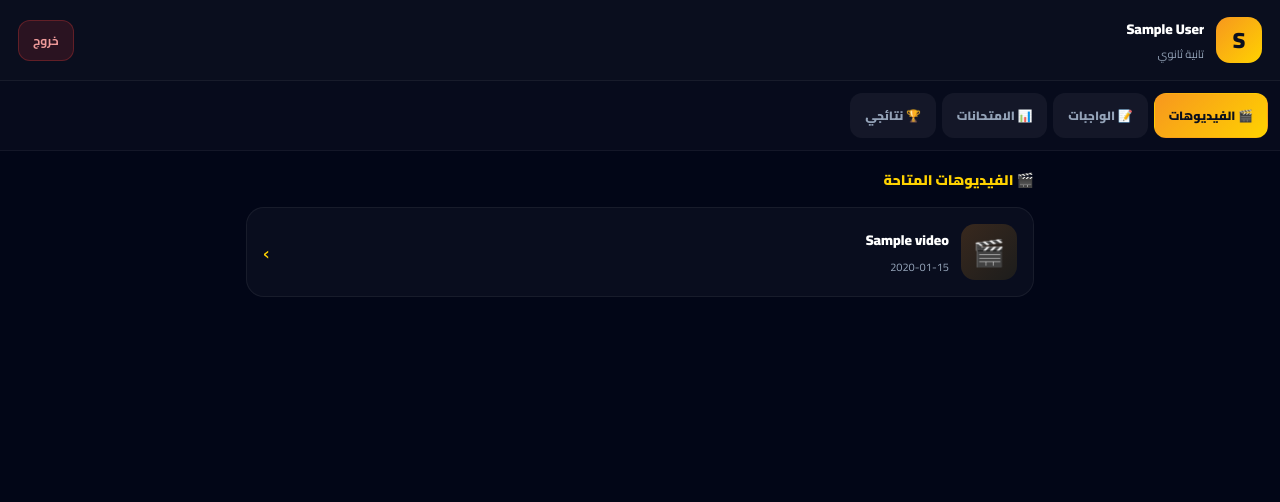
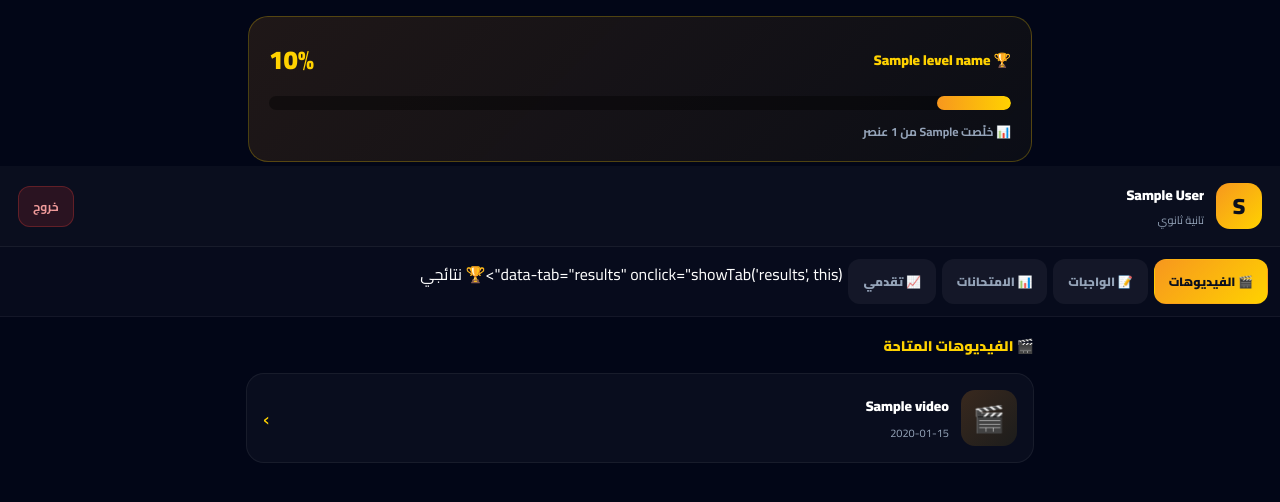
Before and after one commit to a01008062965a-afk/ahmededu, a Flask app: template templates/student.html in a window 1280 px wide. Shown: the top 502 px of the page. Run offline with Flask 3, Linux system fonts and the light colour scheme; tables that the repository leaves empty hold one stand-in row (values such as "Sample post"); the template is opened without the code that fills it: values that come from a table or form of the project are taken from there, most other values are stand-ins (such as "Sample title", 1, 10 or a date in 2020).

Commit message:
add progress

```diff
--- a/templates/student.html
+++ b/templates/student.html
@@ -77,7 +77,19 @@ canvas{width:100%;height:auto;border-radius:8px;touch-action:none;cursor:crossha
 </head>
 <body>
 
-<header>
+
+<div style="padding:16px 18px 4px;max-width:820px;margin:0 auto">
+<div style="background:linear-gradient(135deg,rgba(247,151,30,0.12),rgba(255,210,0,0.04));border:1.5px solid rgba(255,210,0,0.25);border-radius:20px;padding:18px 20px">
+<div style="display:flex;justify-content:space-between;align-items:center;margin-bottom:12px">
+<div style="font-size:14px;font-weight:900;color:#ffd200">🏆 {{ level_name }}</div>
+<div style="font-size:26px;font-weight:900;color:#ffd200">{{ progress }}%</div>
+</div>
+<div style="height:14px;background:rgba(0,0,0,0.4);border-radius:100px;overflow:hidden">
+<div style="height:100%;background:linear-gradient(90deg,#f7971e,#ffd200);border-radius:100px;width:{{ progress }}%"></div>
+</div>
+<div style="margin-top:10px;font-size:12px;color:#94a3b8;font-weight:700">📊 خلّصت {{ done_items }} من {{ total_items }} عنصر</div>
+</div>
+</div><header>
 <div class="user">
 <div class="avatar">{{ student.name[0] }}</div>
 <div>
@@ -92,7 +104,8 @@ canvas{width:100%;height:auto;border-radius:8px;touch-action:none;cursor:crossha
 <div class="tab active" data-tab="videos" onclick="showTab('videos', this)">🎬 الفيديوهات</div>
 <div class="tab" data-tab="homework" onclick="showTab('homework', this)">📝 الواجبات</div>
 <div class="tab" data-tab="exams" onclick="showTab('exams', this)">📊 الامتحانات</div>
-<div class="tab" data-tab="results" onclick="showTab('results', this)">🏆 نتائجي</div>
+<div class="tab"
+<div class="tab" onclick="showTab('progress', this)">📈 تقدمي</div>data-tab="results" onclick="showTab('results', this)">🏆 نتائجي</div>
 </div>
 
 <div class="container">
```
